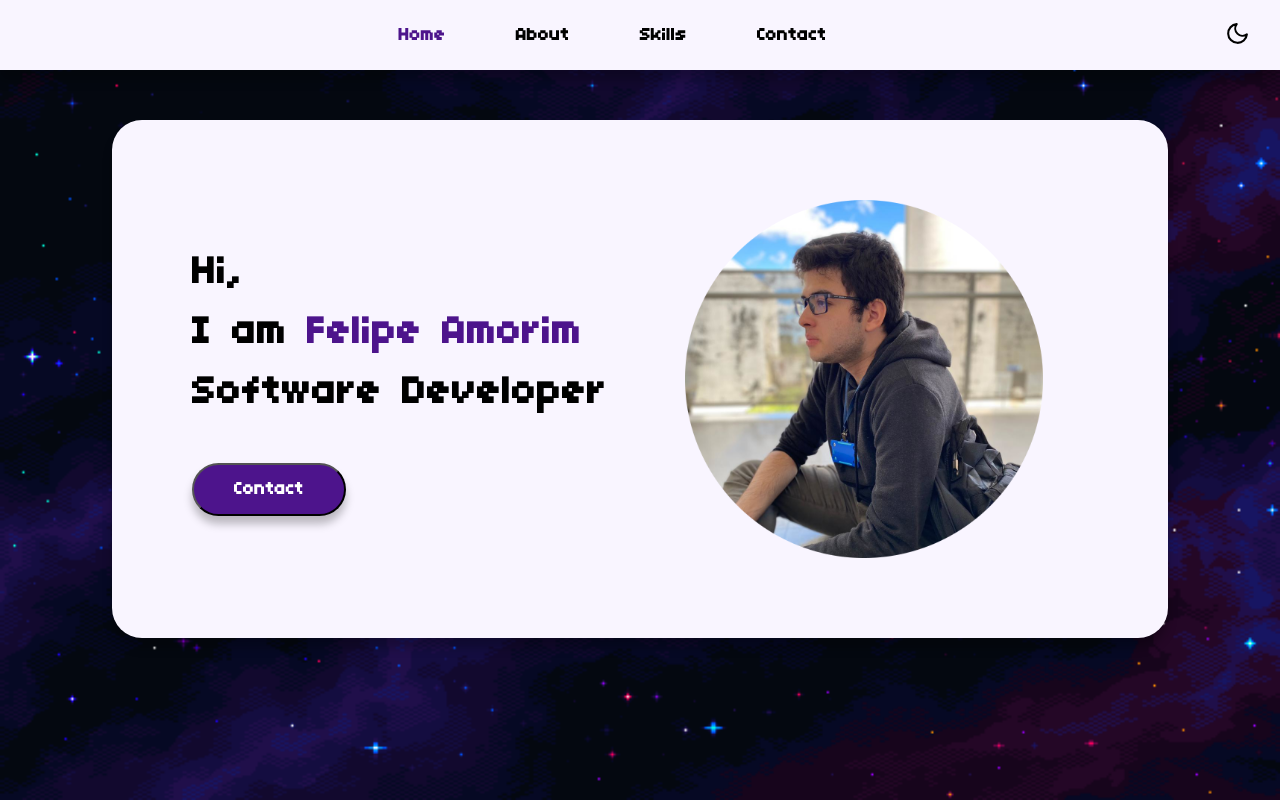
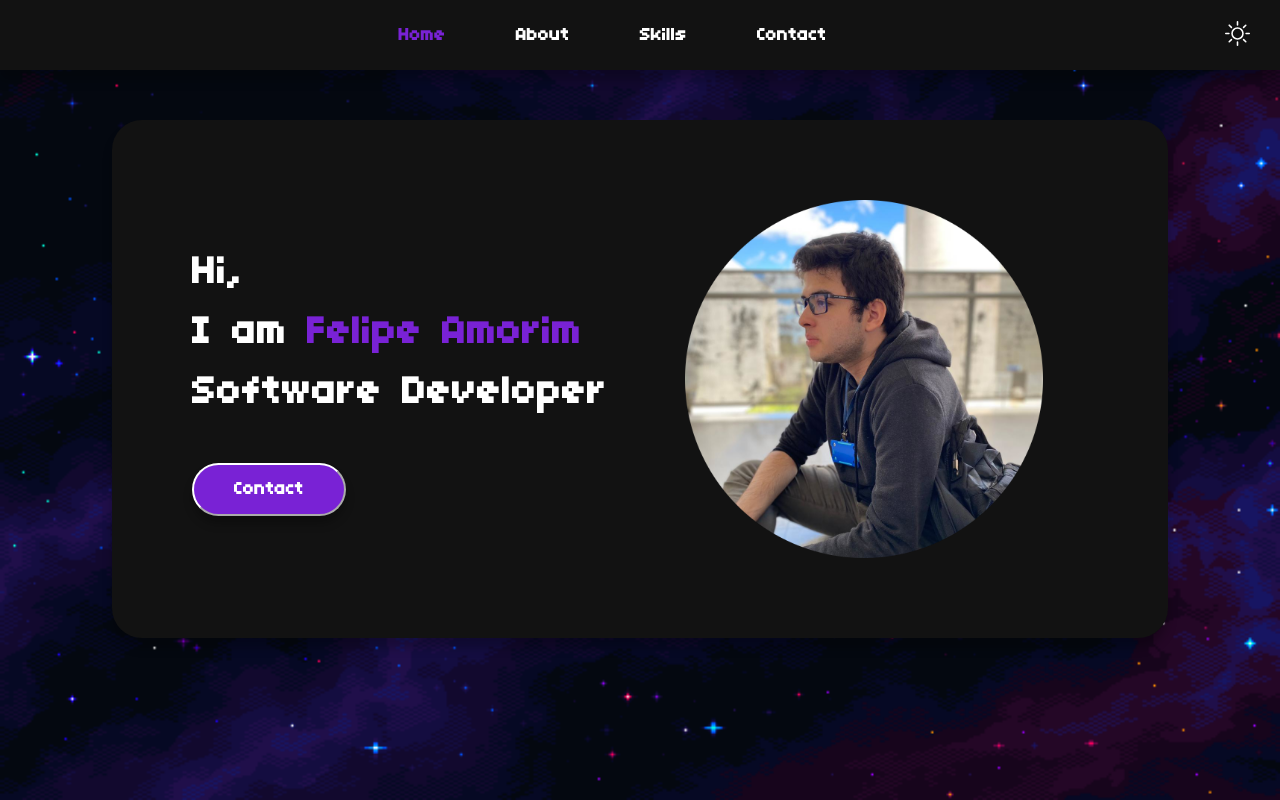
Before and after one commit to LipeAKugel/Portfolio, a Next.js app: page / in a window 1280 px wide. Built offline with nearby package versions, Linux system fonts and the light colour scheme.

Commit message:
:bug: fixing theme bug once again

```diff
--- a/src/components/navbar.js
+++ b/src/components/navbar.js
@@ -12,12 +12,12 @@ export default function Navbar() {
 
   const pathname = usePathname();
   const [mounted, setMounted] = useState(false)
-  const { theme, setTheme } = useTheme("blue");
-
+  const { theme, setTheme } = useTheme();
 
   useEffect(() => {
     setMounted(true)
-  }, [])
+    setTheme("dark")
+  }, [setTheme])
 
   if (!mounted) {
     return null
```
